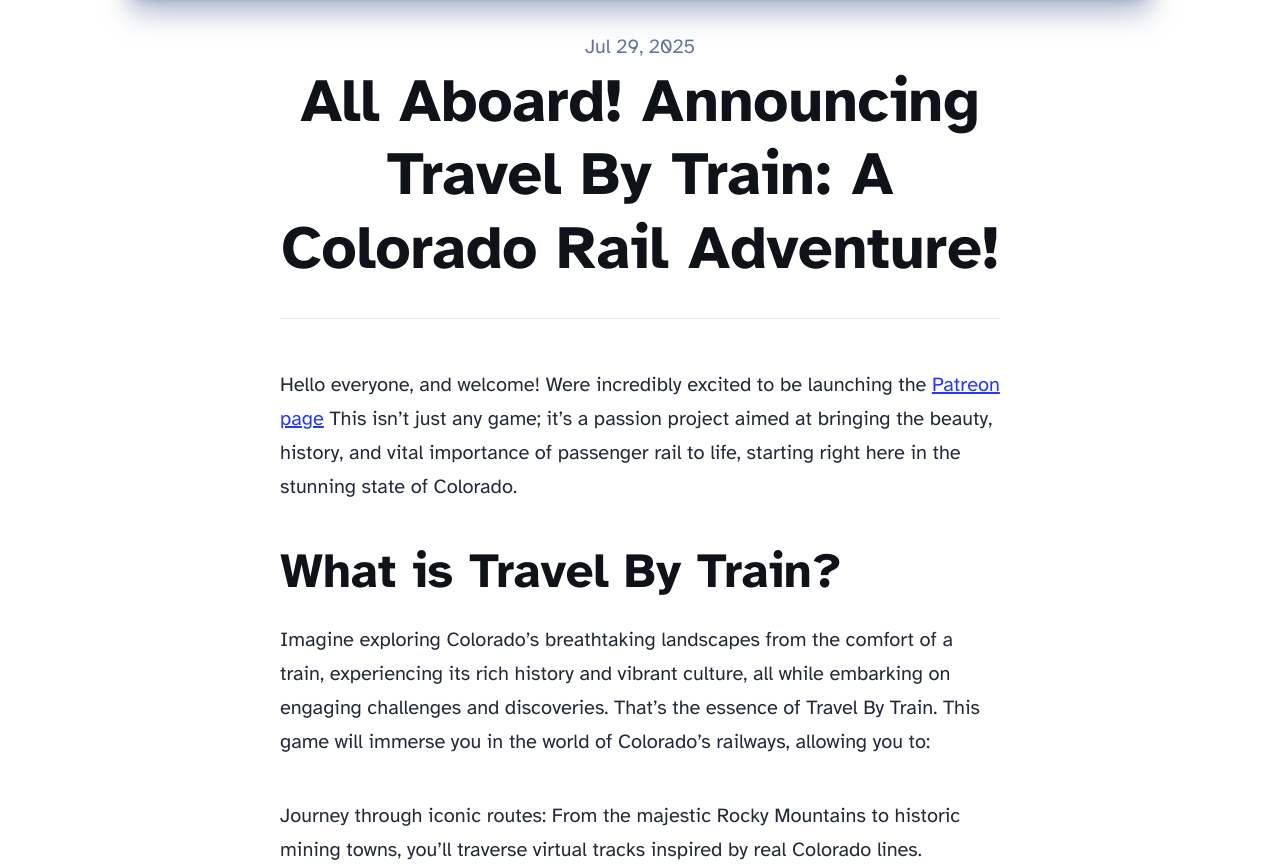
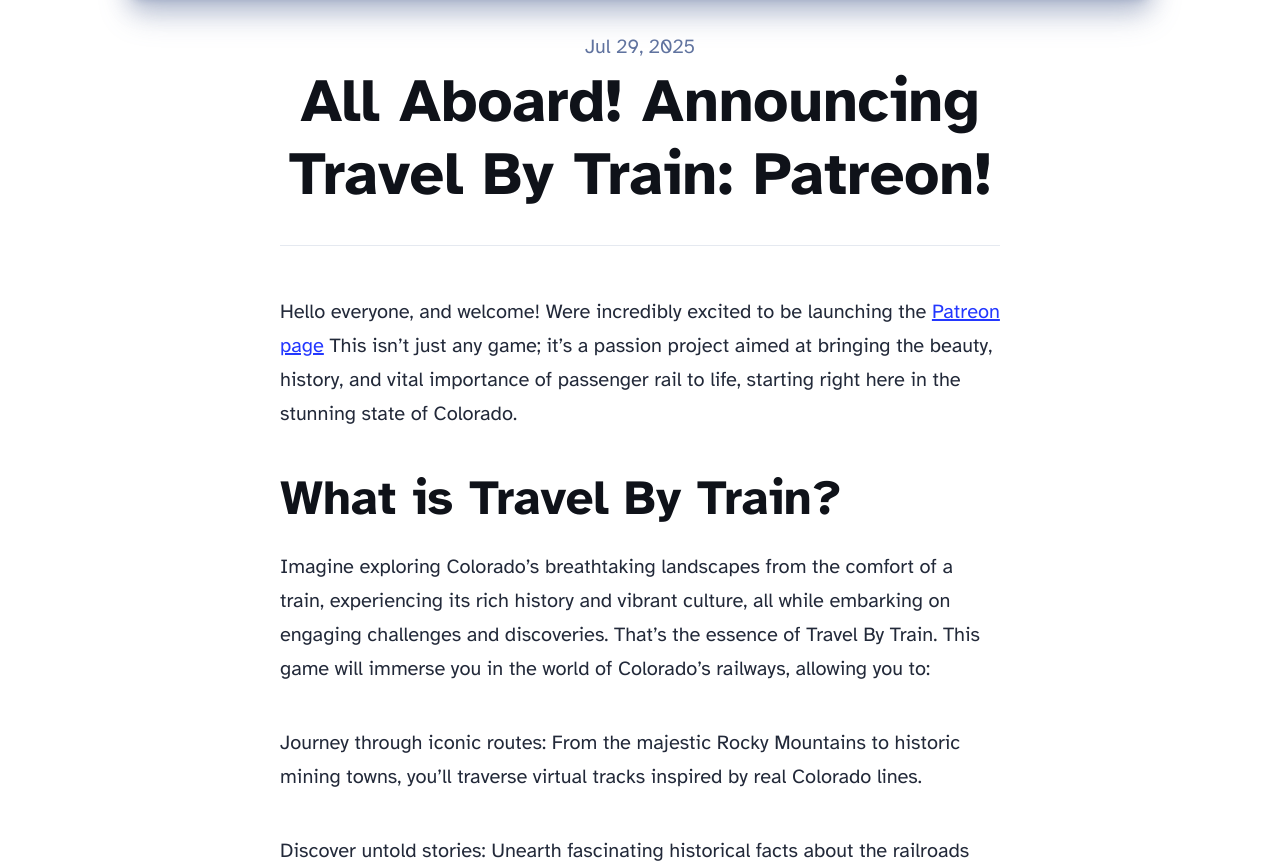
Before and after one commit to BSA-Consulting-LLC/travelbytraingamewebsite, an Astro site: page /blog/all_aboard_announcing_travel_by_train_patreon in a window 1280 px wide. Shown: the part 905-1773 px from the top of the page. Built offline with nearby package versions, Linux system fonts and the light colour scheme; Astro itself is replaced by a stand-in of ours.

Commit message:
Update All_Aboard_Announcing_Travel_By_Train_Patreon.md

```diff
--- a/src/content/blog/All_Aboard_Announcing_Travel_By_Train_Patreon.md
+++ b/src/content/blog/All_Aboard_Announcing_Travel_By_Train_Patreon.md
@@ -1,5 +1,5 @@
 ---
-title: "All Aboard! Announcing Travel By Train: A Colorado Rail Adventure!"
+title: "All Aboard! Announcing Travel By Train: Patreon!"
 description: "Help build Travel By Train"
 pubDate: "July 29 2025"
 heroImage: "/travelbytraininsidetrain.png"
```
